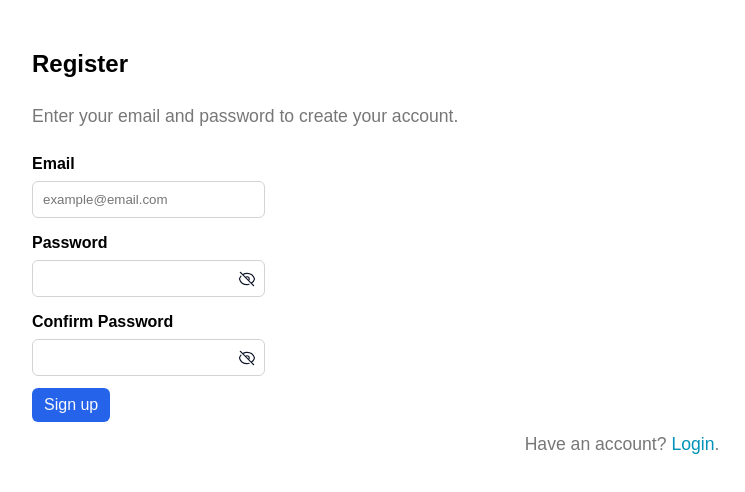
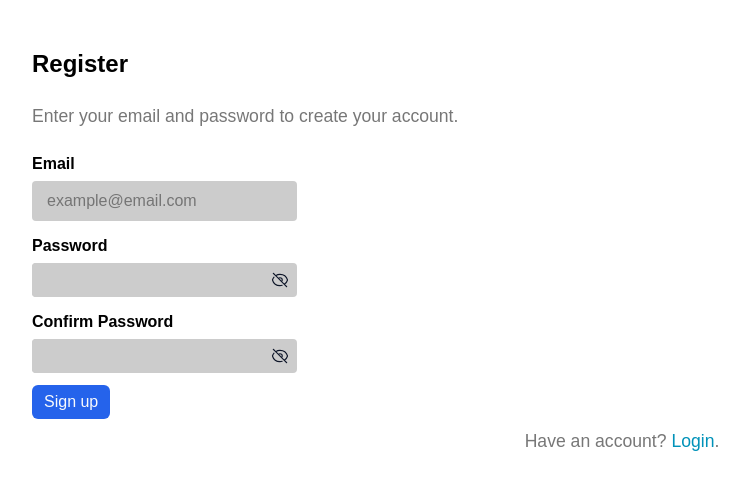
Before and after one commit to DPuddinu/agenda-tutorato-react, a React (Vite) app: page /register in a window 1280 px wide. Shown: the top 492 px of the page, without its empty margins (18-763 px from the left). Built offline with nearby package versions, Linux system fonts and the light colour scheme.

Commit message:
feat: created input component

```diff
--- /dev/null
+++ b/src/components/input-component/input-component.css
@@ -0,0 +1,27 @@
+.input {
+    padding: 8px 12px;
+    border-radius: 4px;
+    font-size: 16px;
+    border: 3px solid transparent;
+    outline: none;
+}
+
+.input.primary {
+    background-color: #ccc;
+    color: #000000;
+
+}
+
+.input.primary:focus {
+    border-color: var(--primary)
+}
+
+.input.secondary {
+    background-color: #ccc;
+    color: #000000;
+
+}
+
+.input.secondary:focus {
+    border-color: var(--secondary);
+}
--- /dev/null
+++ b/src/components/input-component/input-component.tsx
@@ -0,0 +1,10 @@
+import { forwardRef, InputHTMLAttributes } from 'react';
+import './input-component.css';
+
+interface InputProps extends InputHTMLAttributes<HTMLInputElement> {
+  variant?: 'primary' | 'secondary';
+}
+
+export const InputComponent = forwardRef<HTMLInputElement, InputProps>(({ variant = 'primary', ...props }, ref) => {
+  return <input ref={ref} className={`input ${variant}`} {...props} />;
+});
--- a/src/components/password-input/eye-slash-password.css
+++ b/src/components/password-input/eye-slash-password.css
@@ -1,18 +1,18 @@
 .input-container {
   display: flex;
   align-items: center;
-  border: 1px solid lightgray;
-  border-radius: 0.375rem;
+  border-radius: 4px;
   width: fit-content;
+  background-color: #ccc;
 }
 
 .input-container:focus-within {
-  outline: 2px solid black;
+  outline: 3px solid #2563eb;
 }
 
 #password {
   border: none;
-  outline: none;
+  outline: none !important;
 }
 
 .switch-btn {
@@ -20,6 +20,7 @@
   align-items: center;
   background-color: transparent;
   box-shadow: none !important;
+
   &:hover {
     box-shadow: none !important;
   }
--- a/src/components/password-input/password-input.tsx
+++ b/src/components/password-input/password-input.tsx
@@ -1,7 +1,8 @@
 import { forwardRef, InputHTMLAttributes, useState } from 'react';
 import eyeSlash from '../../assets/icons/eye-slash.svg';
 import eye from '../../assets/icons/eye.svg';
-import './eye-slash-password.css'
+import { InputComponent } from '../input-component/input-component';
+import './eye-slash-password.css';
 
 export type Ref = HTMLInputElement;
 type InputProps = InputHTMLAttributes<HTMLInputElement>;
@@ -9,8 +10,15 @@ type InputProps = InputHTMLAttributes<HTMLInputElement>;
 export const PasswordInput = forwardRef<Ref, InputProps>((props, ref) => {
   const [showPassword, setShowPassword] = useState(false);
   return (
-    <div className="input-container">
-      <input ref={ref} required id="password" type={showPassword ? 'text' : 'password'} {...props} />
+    <div className="input-container ">
+      <InputComponent
+        variant="primary"
+        ref={ref}
+        required
+        id="password"
+        type={showPassword ? 'text' : 'password'}
+        {...props}
+      />
       <button className="px-2 switch-btn" id="eye" onClick={() => setShowPassword((show) => !show)} type="button">
         <img src={showPassword ? eye : eyeSlash} />
       </button>
--- a/src/pages/landingPage/landing-page.tsx
+++ b/src/pages/landingPage/landing-page.tsx
@@ -1,6 +1,7 @@
 import { Link } from 'react-router-dom';
 import placeholder from '../../assets/placeholder.svg';
 import './landing.css';
+import { InputComponent } from '@/components/input-component/input-component';
 
 export const LandingPageComponent = () => {
   return (
@@ -123,7 +124,7 @@ export const LandingPageComponent = () => {
             </div>
             <div className="flex flex-col items-center w-full">
               <form className="gap-4">
-                <input type="email" placeholder="Enter your email" />
+                <InputComponent variant='primary' type="email" placeholder="Enter your email" />
                 <button className="inline-flex h-10 items-center justify-center primary rounded px-8" type="submit">
                   Sign Up
                 </button>
--- a/src/pages/login/login-page.tsx
+++ b/src/pages/login/login-page.tsx
@@ -1,3 +1,4 @@
+import { InputComponent } from '@/components/input-component/input-component.tsx';
 import { PasswordInput } from '@/components/password-input/password-input.tsx';
 import { zodResolver } from '@hookform/resolvers/zod';
 import React, { useState } from 'react';
@@ -46,8 +47,8 @@ export const LoginPage: React.FC = () => {
             <label htmlFor="email">
               <b>Email</b>
             </label>
-            <input
-              className="w-auto"
+            <InputComponent
+              variant="primary"
               required
               id="email"
               type="email"
--- a/src/pages/register/register-page.tsx
+++ b/src/pages/register/register-page.tsx
@@ -1,3 +1,4 @@
+import { InputComponent } from '@/components/input-component/input-component';
 import { PasswordInput } from '@/components/password-input/password-input';
 import { RegisterFormSchema, RegisterPayload } from '@/features/auth/types/auth.types';
 import { zodResolver } from '@hookform/resolvers/zod';
@@ -45,8 +46,8 @@ export const RegisterPage: React.FC = () => {
             <label htmlFor="email">
               <strong>Email</strong>
             </label>
-            <input
-              className="w-auto"
+            <InputComponent
+              variant="primary"
               required
               id="email"
               type="email"
--- a/src/styles/common.css
+++ b/src/styles/common.css
@@ -1,7 +1,8 @@
 :root {
   --spacer: 1rem;
   --color-error: red;
-  --primary: hsl(221.2, 83.2%, 53.3%);
+  --primary: #2563eb;
+  --secondary: #eac435;
   --background: hsl(0, 0%, 100%);
   --muted: hsl(0, 6%, 90%);
   --muted-foreground: hsl(0, 0%, 0%);
@@ -77,9 +78,11 @@ input[type='submit'] {
   color: var(--primary-foreground);
   border: none;
   cursor: pointer;
+
   &:hover {
     box-shadow: 3px 3px 3px rgba(36, 36, 36, 0.3);
   }
+
   transition: box-shadow 0.3s ease-in-out;
   font-size: 1rem;
   width: fit-content;
@@ -100,6 +103,7 @@ input[type='checkbox'] {
 .grow {
   flex-grow: 1;
 }
+
 .border-primary {
   border: var(--primary) solid 1px;
   color: var(--primary);
@@ -325,7 +329,6 @@ input {
   margin: 0;
   padding: 0.25rem;
   border-radius: var(--border-radius);
-  width: fit-content;
 }
 
 .error {
@@ -362,6 +365,7 @@ h6 {
 
   .signin {
     text-align: center;
+
     a {
       color: #0092b9;
       text-decoration: none;
@@ -382,13 +386,6 @@ h6 {
   padding: 50px;
   border-radius: var(--border-radius);
   box-shadow: 0 0 50px rgba(0, 0, 0, 0.1);
-}
-
-input[type='password'],
-input[type='text'],
-input[type='email'] {
-  padding: 10px;
-  border: 1px solid lightgray;
 }
 
 .border-t {
@@ -504,9 +501,11 @@ img {
   height: 1.5rem;
   width: 1.5rem;
 }
+
 .w-min {
   width: min-content;
 }
+
 .w-fit {
   width: fit-content;
 }
```
Also changed, not shown: src/components/form/appointment-form.tsx (+4 -3 lines).
